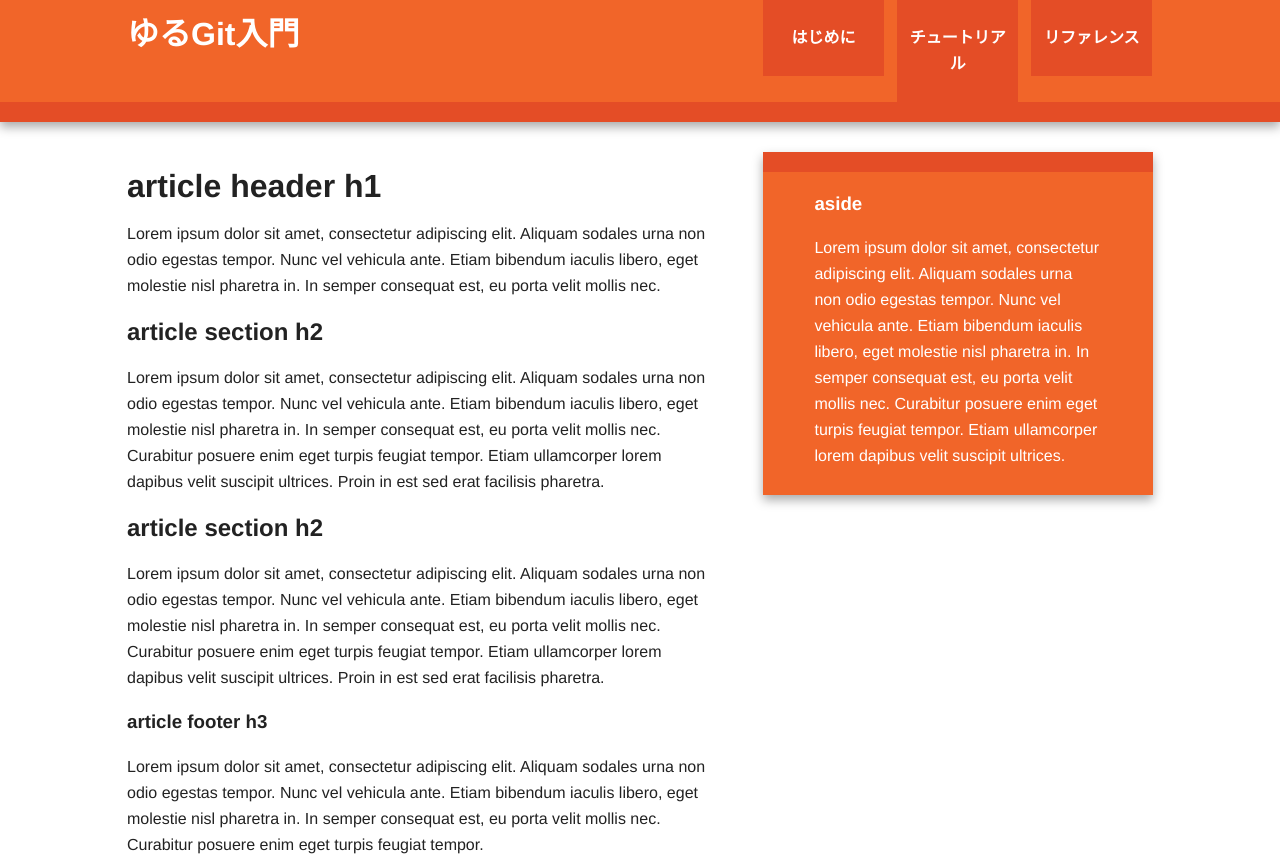
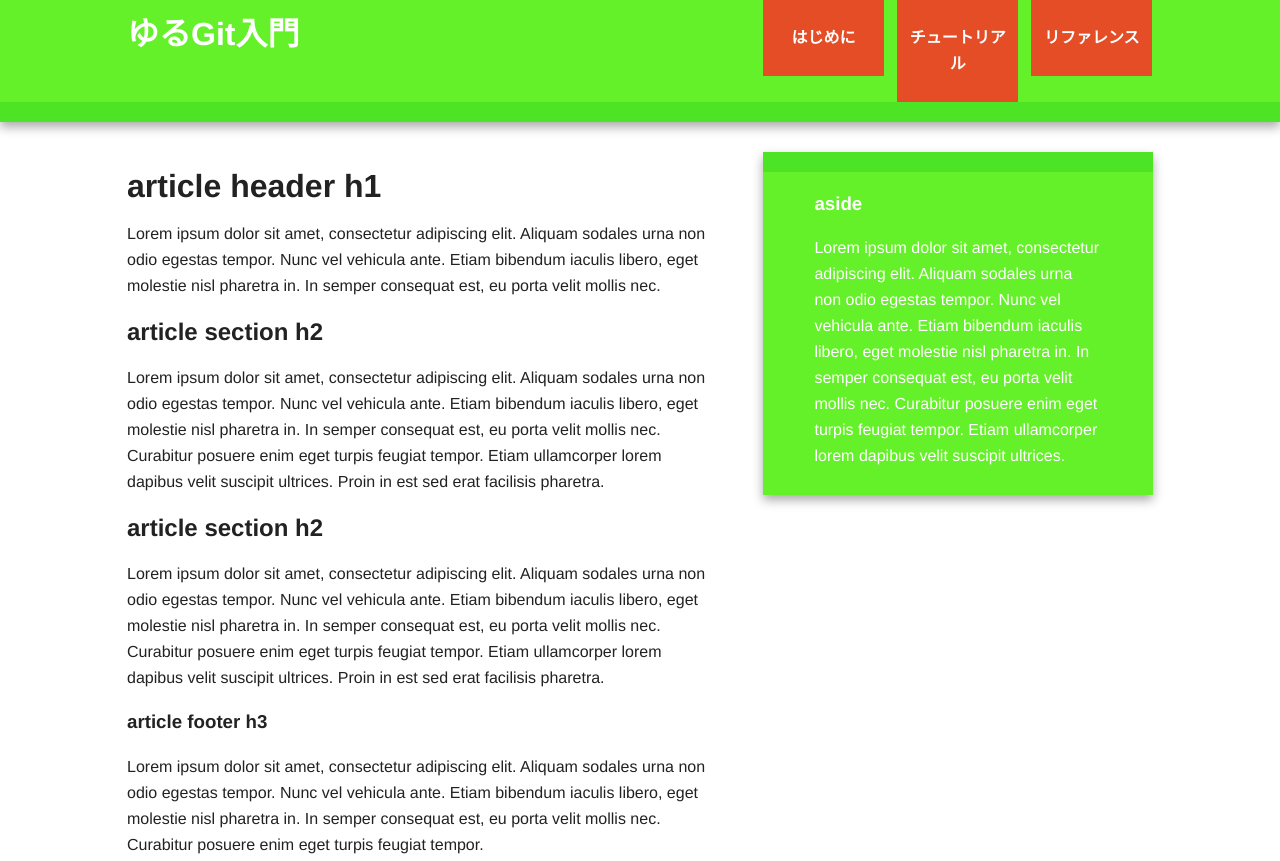
Before and after one commit to akanehara/yurugit, a plain HTML site: page index.html in a window 1280 px wide. Shown: the top 861 px of the page. Drawn offline with nearby package versions, Linux system fonts and the light colour scheme.

Commit message:
modified: main.css

```diff
--- a/css/main.css
+++ b/css/main.css
@@ -74,18 +74,18 @@ body {
    =================== */
 
 .header-container {
-    border-bottom: 20px solid #e44d26;
+    border-bottom: 20px solid #4de426;
 }
 
 .footer-container,
 .main aside {
-    border-top: 20px solid #e44d26;
+    border-top: 20px solid #4de426;
 }
 
 .header-container,
 .footer-container,
 .main aside {
-    background: #f16529;
+    background: #65f129;
 }
 
 .title {
```
